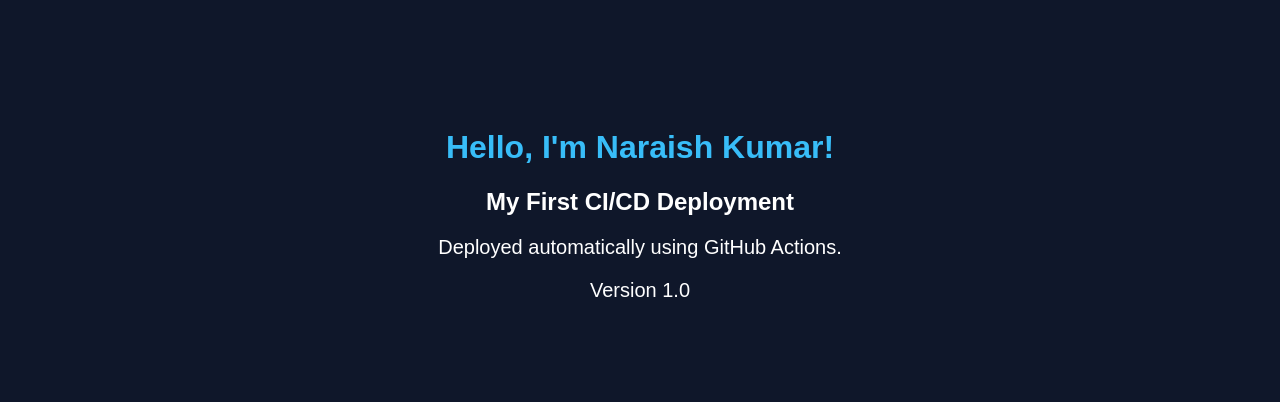
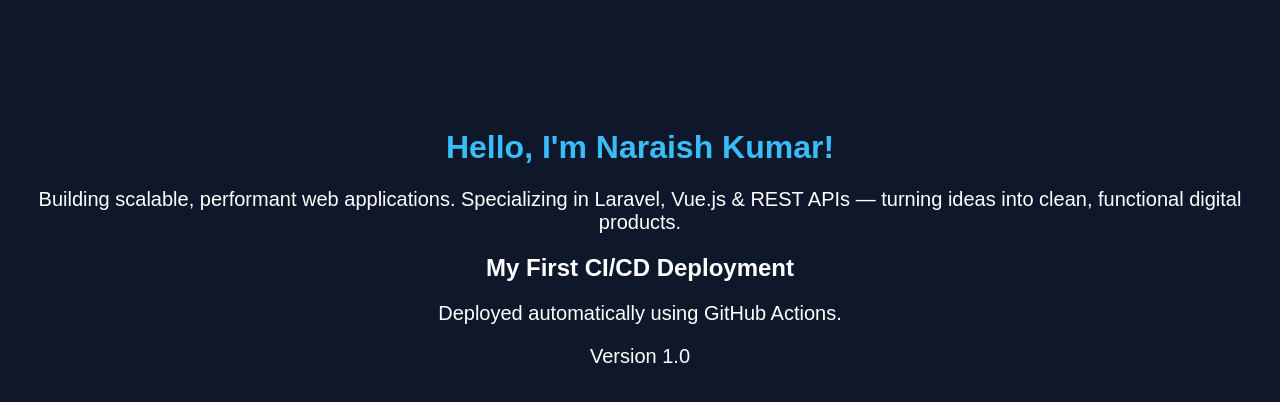
Before and after one commit to naraishkumar/cd-practice, a plain HTML site: page index.html in a window 1280 px wide. Drawn offline with Linux system fonts and the light colour scheme.

Commit message:
some changes in html

```diff
--- a/index.html
+++ b/index.html
@@ -19,6 +19,7 @@
 </head>
 <body>
   <h1>Hello, I'm Naraish Kumar!</h1>
+  <p>Building scalable, performant web applications. Specializing in Laravel, Vue.js & REST APIs — turning ideas into clean, functional digital products.</p>
   <h2>My First CI/CD Deployment</h2>
   <p>Deployed automatically using GitHub Actions.</p>
   <p>Version 1.0</p>
```
